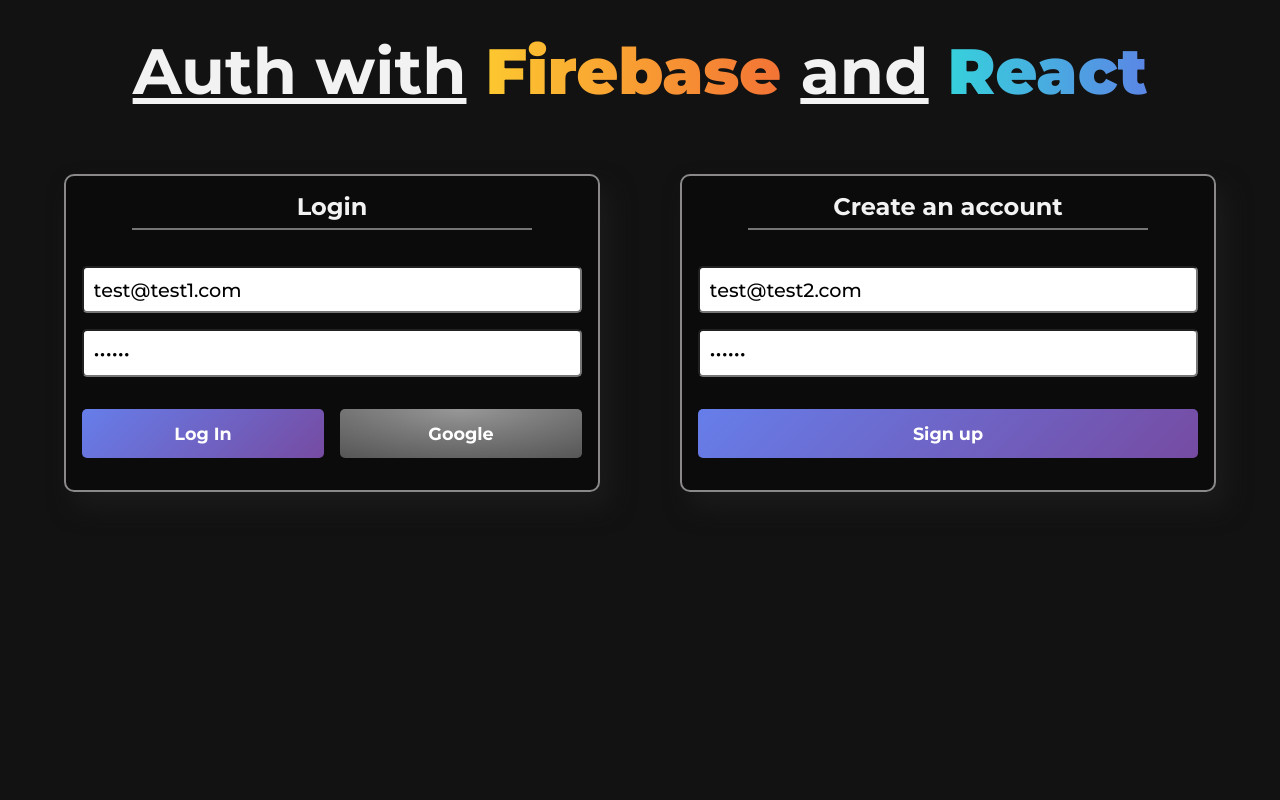
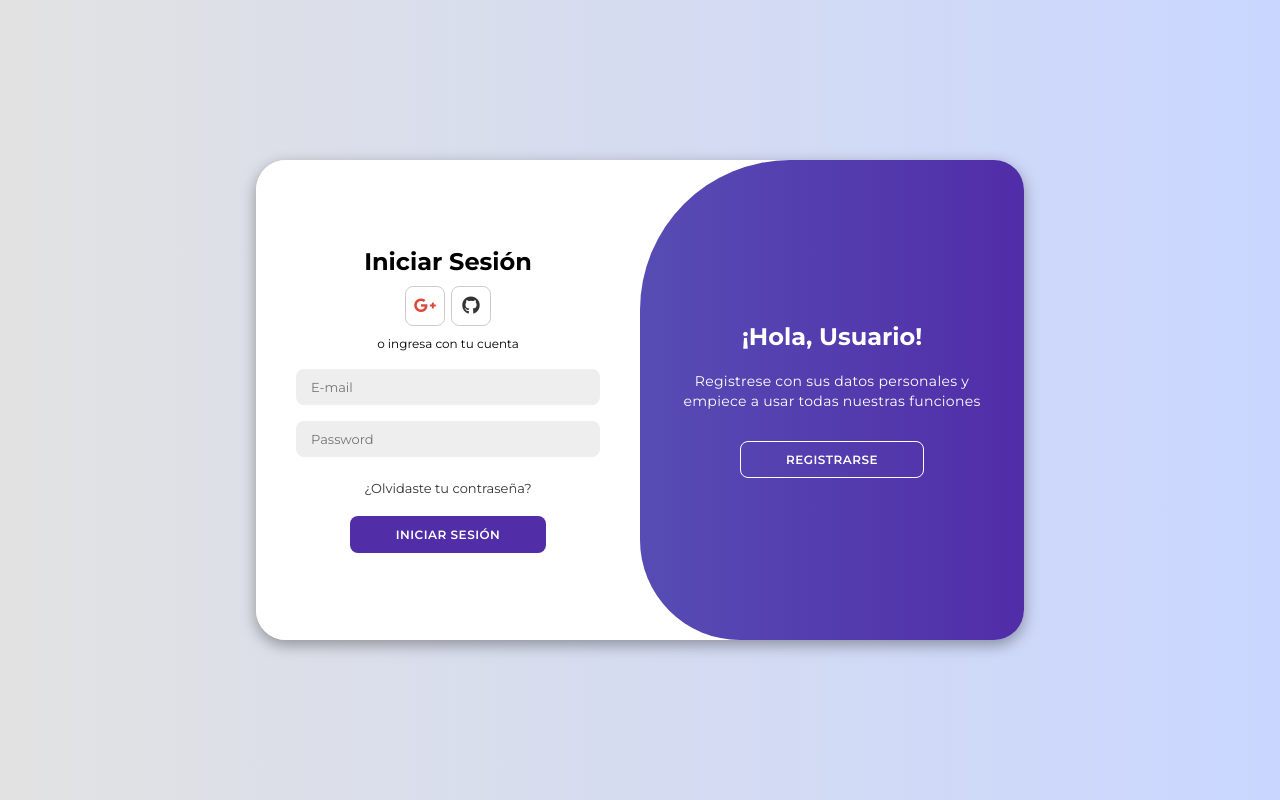
Before and after one commit to mariotr37/Maps-React, a React (Vite) app: page / in a window 1280 px wide. Built offline with nearby package versions, Linux system fonts and the light colour scheme; no server answers.

Commit message:
Se añaden los estilos para el login y el registro

```diff
--- a/package.json
+++ b/package.json
@@ -10,6 +10,7 @@
     "preview": "vite preview"
   },
   "dependencies": {
+    "@fortawesome/fontawesome-free": "^6.5.1",
     "firebase": "^10.7.1",
     "react": "^18.2.0",
     "react-dom": "^18.2.0"
--- a/src/App.jsx
+++ b/src/App.jsx
@@ -1,5 +1,5 @@
 import { useContext } from "react";
-import { Login, Register } from "./components";
+import { AuthPage } from "./components";
 import { AuthContext } from "./context/authContext";
 
 const App = () => {
@@ -14,10 +14,7 @@
 
   return (
     <main>
-      <h1>
-        <b>Auth with</b> <span>Firebase</span> <b>and</b> <span>React</span>
-      </h1>
-      {status === "authenticated" && userId ? <HomePage /> : <AuthPage />}
+      {status === "authenticated" && userId ? <HomePage /> : <AutPage />}
     </main>
   );
 };
@@ -39,11 +36,10 @@
   );
 };
 
-export const AuthPage = () => {
+export const AutPage = () => {
   return (
     <section>
-      <Login />
-      <Register />
+      <AuthPage />
     </section>
   );
 };
--- /dev/null
+++ b/src/components/AuthPage.jsx
@@ -0,0 +1,133 @@
+import { useState, useContext } from "react";
+import { useForm } from "../hooks/useForm";
+import { AuthContext } from "../context/authContext";
+
+export const AuthPage = () => {
+  const [isLogin, setIsLogin] = useState(true);
+
+  const {
+    handleLoginWithGoogle,
+    handleLoginWithCredentials,
+    handleRegisterWithCredentials,
+  } = useContext(AuthContext);
+
+  const { handleChange, pass, email } = useForm({
+    initialState: {
+      email: "",
+      pass: "",
+    },
+  });
+
+  const handleSubmitLogin = (e) => {
+    e.preventDefault();
+    handleLoginWithCredentials(pass, email);
+  };
+
+  const handleSubmitRegister = (e) => {
+    e.preventDefault();
+    handleRegisterWithCredentials(pass, email);
+  };
+
+  const toggleForm = (e) => {
+    setIsLogin(!isLogin);
+  };
+
+  return (
+    <div className={`container ${isLogin ? "" : "active"}`}>
+      {isLogin ? (
+        <>
+          <div className="form-container sign-in">
+            <form onSubmit={handleSubmitLogin}>
+              <h1>Iniciar Sesión</h1>
+              <div className="social-icons">
+                <button
+                  type="button"
+                  onClick={handleLoginWithGoogle}
+                  className="icon"
+                >
+                  <i className="fa-brands fa-google-plus-g"></i>
+                </button>
+                <button className="icon">
+                  <i className="fa-brands fa-github"></i>
+                </button>
+              </div>
+              <span>o ingresa con tu cuenta</span>
+              <input
+                name="email"
+                type="email"
+                placeholder="E-mail"
+                onChange={handleChange}
+                value={email}
+              />
+              <input
+                name="pass"
+                type="password"
+                placeholder="Password"
+                onChange={handleChange}
+                value={pass}
+              />
+              <a href="#">¿Olvidaste tu contraseña?</a>
+              <button className="button-common submit" type="submit">
+                Iniciar Sesión
+              </button>
+            </form>
+          </div>
+          <div className="toggle-container">
+            <div className="toggle">
+              <div className="toggle-panel toggle-right">
+                <h1>¡Hola, Usuario!</h1>
+                <p>
+                  Registrese con sus datos personales y empiece a usar todas
+                  nuestras funciones
+                </p>
+                <button className="button-common hidden" onClick={toggleForm}>
+                  Registrarse
+                </button>
+              </div>
+            </div>
+          </div>
+        </>
+      ) : (
+        <>
+          <div className="form-container sign-up">
+            <form onSubmit={handleSubmitRegister}>
+              <h1>Crear Cuenta</h1>
+              <span>ingresa tus datos para registrarte</span>
+              <input
+                name="email"
+                type="email"
+                placeholder="E-mail"
+                onChange={handleChange}
+                value={email}
+              />
+              <input
+                name="pass"
+                type="password"
+                placeholder="Contraseña"
+                onChange={handleChange}
+                value={pass}
+              />
+              <button className="button-common submit" type="submit">
+                Registrarse
+              </button>
+            </form>
+          </div>
+          <div className="toggle-container">
+            <div className="toggle">
+              <div className="toggle-panel toggle-left">
+                <h1>Bienvenido de nuevo</h1>
+                <p>
+                  Para mantenerse conectado con nosotros, inicie sesión con su
+                  información personal
+                </p>
+                <button className="button-common hidden" onClick={toggleForm}>
+                  Iniciar Sesión
+                </button>
+              </div>
+            </div>
+          </div>
+        </>
+      )}
+    </div>
+  );
+};
--- a/src/components/Login.jsx
+++ b/src/components/Login.jsx
@@ -2,14 +2,14 @@
 import { useContext } from "react";
 import { AuthContext } from "../context/authContext";
 
-export const Login = () => {
+export const Login = ({ toggleForm }) => {
   const { handleLoginWithGoogle, handleLoginWithCredentials } =
     useContext(AuthContext);
 
   const { handleChange, pass, email } = useForm({
     initialState: {
-      email: "test@test1.com",
-      pass: "123456",
+      email: "",
+      pass: "",
     },
   });
 
@@ -19,10 +19,19 @@
   };
 
   return (
-    <div className="container-auth">
-      <h2>Login</h2>
-
+    <>
+      <div className="form-container sign-in">
         <form onSubmit={handleSubmit}>
+          <h1>Iniciar Sesión</h1>
+          <div className="social-icons">
+            <button type="button" onClick={handleLoginWithGoogle} className="icon">
+              <i className="fa-brands fa-google-plus-g"></i>
+            </button>
+            <button className="icon">
+              <i className="fa-brands fa-github"></i>
+            </button>
+          </div>
+          <span>o ingresa con tu cuenta</span>
           <input
             name="email"
             type="email"
@@ -37,15 +46,26 @@
             onChange={handleChange}
             value={pass}
           />
-
-        <div className="container-buttons">
-          <button type="submit">Log In</button>
-          <button type="button" onClick={handleLoginWithGoogle}>
-            {" "}
-            Google{" "}
+          <a href="#">¿Olvidaste tu contraseña?</a>
+          <button className="button-common submit" type="submit">
+            Iniciar Sesión
+          </button>
+        </form>
+      </div>
+      <div className="toggle-container">
+        <div className="toggle">
+          <div className="toggle-panel toggle-right">
+            <h1>¡Hola, Usuario!</h1>
+            <p>
+              Registrese con sus datos personales y empiece a usar todas
+              nuestras funciones
+            </p>
+            <button className="button-common hidden" onClick={toggleForm}>
+              Registrarse
             </button>
           </div>
-      </form>
         </div>
+      </div>
+    </>
   );
 };
--- a/src/components/Register.jsx
+++ b/src/components/Register.jsx
@@ -2,13 +2,13 @@
 import { useContext } from "react";
 import { AuthContext } from "../context/authContext";
 
-export const Register = () => {
+export const Register = ({ toggleForm }) => {
   const { handleRegisterWithCredentials } = useContext(AuthContext);
 
   const { handleChange, pass, email } = useForm({
     initialState: {
-      email: "test@test2.com",
-      pass: "123456",
+      email: "",
+      pass: "",
     },
   });
 
@@ -18,10 +18,11 @@
   };
 
   return (
-    <div className="container-auth">
-      <h2>Create an account</h2>
-
+    <>
+      <div className="form-container sign-up">
         <form onSubmit={handleSubmit}>
+          <h1>Crear Cuenta</h1>
+          <span>ingresa tus datos para registrarte</span>
           <input
             name="email"
             type="email"
@@ -32,14 +33,29 @@
           <input
             name="pass"
             type="password"
-          placeholder="Password"
+            placeholder="Contraseña"
             onChange={handleChange}
             value={pass}
           />
-        <div className="container-buttons">
-          <button type="submit">Sign up</button>
-        </div>
+          <button className="button-common submit" type="submit">
+            Registrarse
+          </button>
         </form>
       </div>
+      <div className="toggle-container">
+        <div className="toggle">
+          <div className="toggle-panel toggle-left">
+            <h1>Bienvenido de nuevo</h1>
+            <p>
+              Para mantenerse conectado con nosotros, inicie sesión con su
+              información personal
+            </p>
+            <button className="button-common hidden" onClick={toggleForm}>
+              Iniciar Sesión
+            </button>
+          </div>
+        </div>
+      </div>
+    </>
   );
 };
--- a/src/components/index.js
+++ b/src/components/index.js
@@ -1,3 +1,4 @@
 export * from './Login'
 export * from './Register'
 export * from './Home'
+export * from './AuthPage'
--- a/src/main.jsx
+++ b/src/main.jsx
@@ -3,6 +3,7 @@
 import App from "./App";
 import { AuthProvider } from "./context/authContext";
 import "./styles.css";
+import '@fortawesome/fontawesome-free/css/all.min.css';
 
 ReactDOM.createRoot(document.getElementById("root")).render(
   <React.StrictMode>
--- a/src/styles.css
+++ b/src/styles.css
@@ -1,184 +1,232 @@
-@import url('https://fonts.googleapis.com/css2?family=Montserrat:wght@500;700;900&display=swap');
-
+@import url("https://fonts.googleapis.com/css2?family=Montserrat:wght@300;400;500;600;700&display=swap");
 * {
   margin: 0;
   padding: 0;
   box-sizing: border-box;
-  font-family: 'Montserrat';
+  font-family: "Montserrat", sans-serif;
 }
 
 body {
-  background-color: #131212;
-  color: #f2f2f2
+  background-color: #c9d6ff;
+  background: linear-gradient(to right, #e2e2e2, #c9d6ff);
+  display: flex;
+  align-items: center;
+  justify-content: center;
+  flex-direction: column;
+  height: 100vh;
 }
 
-h1 {
-  text-align: center;
-  margin: .5em;
-  font-size: clamp(3.5rem, 10vw - 2rem, 4rem);
-  font-weight: 900;
+.container {
+  background-color: #fff;
+  border-radius: 30px;
+  box-shadow: 0 5px 15px rgba(0, 0, 0, 0.35);
+  position: relative;
+  overflow: hidden;
+  width: 768px;
+  max-width: 100%;
+  min-height: 480px;
 }
 
-h1 span {
-  background-clip: text;
-  color: transparent;
-  word-break: break-word;
+.container p {
+  font-size: 14px;
+  line-height: 20px;
+  letter-spacing: 0.3px;
+  margin: 20px 0;
 }
 
-h1 b {
-  text-decoration: underline;
+.container span {
+  font-size: 12px;
+  margin: 10px 0;
 }
 
-h1 span:nth-child(2) {
-  background-image: linear-gradient(to right, #fdc830, #f37335);
+.container a {
+  color: #333;
+  font-size: 13px;
+  text-decoration: none;
+  margin: 15px 0 10px;
 }
 
-h1 span:nth-child(4) {
-  background-image: linear-gradient(to right, #36d1dc, #5b86e5);
+.button-common {
+  color: #fff;
+  font-size: 12px;
+  padding: 10px 45px;
+  border: 1px solid transparent;
+  border-radius: 8px;
+  font-weight: 600;
+  letter-spacing: 0.5px;
+  text-transform: uppercase;
+  margin-top: 10px;
+  cursor: pointer;
 }
 
-section {
-  width: 90%;
-  margin: auto;
+.submit {
+  background-color: #512da8;
+}
+
+.hidden {
+  background-color: transparent;
+  border-color: #fff;
+}
+
+.container form {
+  background-color: #fff;
   display: flex;
-  gap: 5em;
-  flex-wrap: wrap;
+  align-items: center;
+  justify-content: center;
+  flex-direction: column;
+  padding: 0 40px;
+  height: 100%;
+}
+
+.container input {
+  background-color: #eee;
+  border: none;
+  margin: 8px 0;
+  padding: 10px 15px;
+  font-size: 13px;
+  border-radius: 8px;
+  width: 100%;
+  outline: none;
+}
+
+.form-container {
+  position: absolute;
+  top: 0;
+  height: 100%;
+  transition: all 0.6s ease-in-out;
+}
+
+.sign-in {
+  left: 0;
+  width: 50%;
+  z-index: 2;
+}
+
+.container.active .sign-in {
+  transform: translateX(100%);
+}
+
+.sign-up {
+  left: 0;
+  width: 50%;
+  opacity: 0;
+  z-index: 1;
+}
+
+.container.active .sign-up {
+  transform: translateX(100%);
+  opacity: 1;
+  z-index: 5;
+  animation: move 0.6s;
+}
+
+@keyframes move {
+  0%,
+  49.99% {
+    opacity: 0;
+    z-index: 1;
+  }
+  50%,
+  100% {
+    opacity: 1;
+    z-index: 5;
+  }
+}
+
+.social-icons {
+  margin-top: 10px;
+}
+
+.social-icons button {
+  background-color: #fff;
+  border: 1px solid #ccc;
+  border-radius: 20%;
+  display: inline-flex;
   justify-content: center;
   align-items: center;
-  padding: 2em 0;
+  margin: 0 3px;
+  width: 40px;
+  height: 40px;
 }
 
-section h5 {
-  font-size: 2.5em;
-  background: #000;
-  padding: .5em;
-  border-radius: 5px;
-  flex: 1;
-  word-break: break-all;
-  display: block;
-  min-width: 300px;
-  margin: auto;
+.social-icons button:hover {
+  border-color: #512da8;
 }
 
-h5 span {
-  color: #36d1dc;
+.social-icons button i {
+  font-size: 18px;
 }
 
-.container-auth {
-  flex: 1;
-  border: 2px solid #8a8888;
-  border-radius: 10px;
-  padding: 1em;
-  background-color: rgba(0, 0, 0, 0.411);
-  box-shadow: 10px 15px 25px #1b1b1b;
+.social-icons button i.fa-google-plus-g {
+  color: #db4a39;
 }
 
-.container-auth h2 {
-  font-size: bold;
-  text-align: center;
-  margin: auto auto 1.5em auto;
-  border-bottom: 2px solid rgb(117, 117, 117);
-  padding-bottom: .3em;
-  width: 80%;
+.social-icons button i.fa-github {
+  color: #333;
 }
 
-.container-auth form {
-  display: flex;
-  flex-direction: column;
-  gap: 1em;
-  margin: 1em 0;
+.toggle-container {
+  position: absolute;
+  top: 0;
+  left: 50%;
+  width: 50%;
+  height: 100%;
+  overflow: hidden;
+  transition: all 0.6s ease-in-out;
+  border-radius: 150px 0 0 100px;
+  z-index: 1000;
 }
 
-form input {
-  font-size: 1.2em;
-  padding: .5em;
-  border-radius: 5px;
-  width: 100%;
-  min-width: 200px
+.container.active .toggle-container {
+  transform: translateX(-100%);
+  border-radius: 0 150px 100px 0;
 }
 
-
-form .container-buttons {
-  gap: 1em;
-  margin: 1em auto auto auto;
-  flex-wrap: wrap;
-  display: flex;
-  width: 100%;
+.toggle {
+  background-color: #512da8;
+  height: 100%;
+  background: linear-gradient(to right, #5c6bc0, #512da8);
+  color: #fff;
+  position: relative;
+  left: -100%;
+  height: 100%;
+  width: 200%;
+  transform: translateX(0);
+  transition: all 0.6s ease-in-out;
 }
 
-
-.container-buttons button,
-section button {
-  font-size: 1.1em;
-  padding: .8em;
-  cursor: pointer;
-  border: none;
-  border-radius: 5px;
-  transition: all .5s ease-in-out;
-  color: #fff;
-  font-weight: bold;
-  flex: 1;
-  min-width: 100px;
+.container.active .toggle {
+  transform: translateX(50%);
 }
 
-.container-buttons button:hover,
-section button:hover {
-  transform: scale(1);
+.toggle-panel {
+  position: absolute;
+  width: 50%;
+  height: 100%;
+  display: flex;
+  align-items: center;
+  justify-content: center;
+  flex-direction: column;
+  padding: 0 30px;
+  text-align: center;
+  top: 0;
+  transform: translateX(0);
+  transition: all 0.6s ease-in-out;
 }
 
-.container-buttons button:active,
-section button:active {
-  transform: scale(.9);
+.toggle-left {
+  transform: translateX(-200%);
 }
 
-.container-buttons button:nth-child(1) {
-  background-image: linear-gradient(135deg, #667eea 0%, #764ba2 100%);
-
+.container.active .toggle-left {
+  transform: translateX(0);
 }
 
-.container-buttons button:nth-child(1):hover {
-  background-image: linear-gradient(135deg, #526bd8 0%, #694092 100%);
+.toggle-right {
+  right: 0;
+  transform: translateX(0);
 }
 
-.container-buttons button:nth-child(2) {
-  background: linear-gradient(to bottom, rgba(255, 255, 255, 0.15) 0%, rgba(0, 0, 0, 0.15) 100%), radial-gradient(at top center, rgba(255, 255, 255, 0.40) 0%, rgba(0, 0, 0, 0.40) 120%) #989898;
-  background-blend-mode: multiply, multiply;
+.container.active .toggle-right {
+  transform: translateX(200%);
 }
-
-.container-buttons button:nth-child(2):hover {
-  background: linear-gradient(to bottom, rgba(255, 255, 255, 0.15) 0%, rgba(0, 0, 0, 0.15) 100%), radial-gradient(at top center, rgba(255, 255, 255, 0.40) 0%, rgba(0, 0, 0, 0.588) 120%) #989898;
-}
-
-section button {
-  background: rgb(226, 38, 38);
-  flex: none;
-}
-
-section button:hover {
-  background: red;
-}
-
-.loading {
-  background-color: rgba(7, 2, 12, 0.342);
-  width: 100vw;
-  height: 100vh;
-  display: flex;
-  justify-content: center;
-  align-items: center;
-  font-size: 2em;
-  font-weight: bold;
-}
-
-.loading span {
-  animation: fadeIn .5s infinite linear alternate;
-}
-
-@keyframes fadeIn {
-  0% {
-    opacity: .2;
-  }
-
-  100% {
-    opacity: 1;
-  }
-}
```
Also changed, not shown: 1 other file (tests, documents, lock files or other folders). Lines whose indentation alone changed are shown as unchanged.
